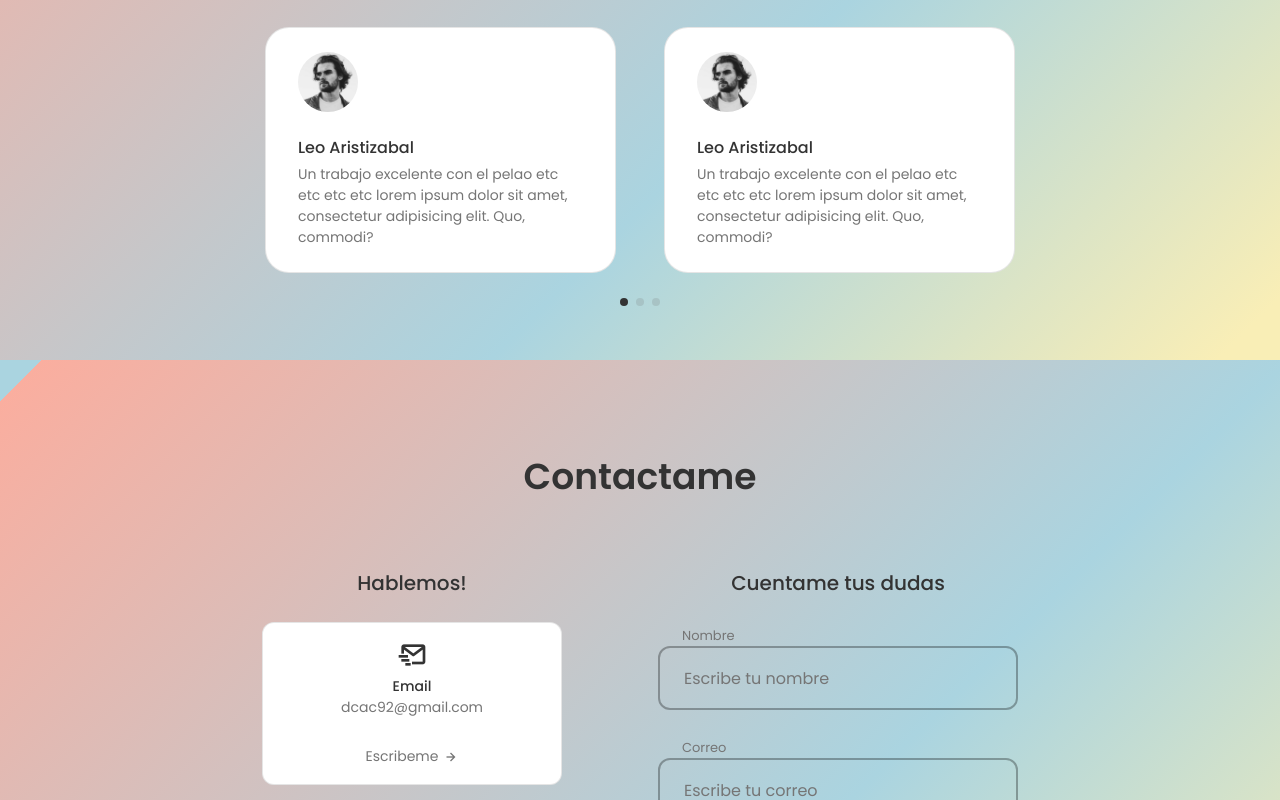
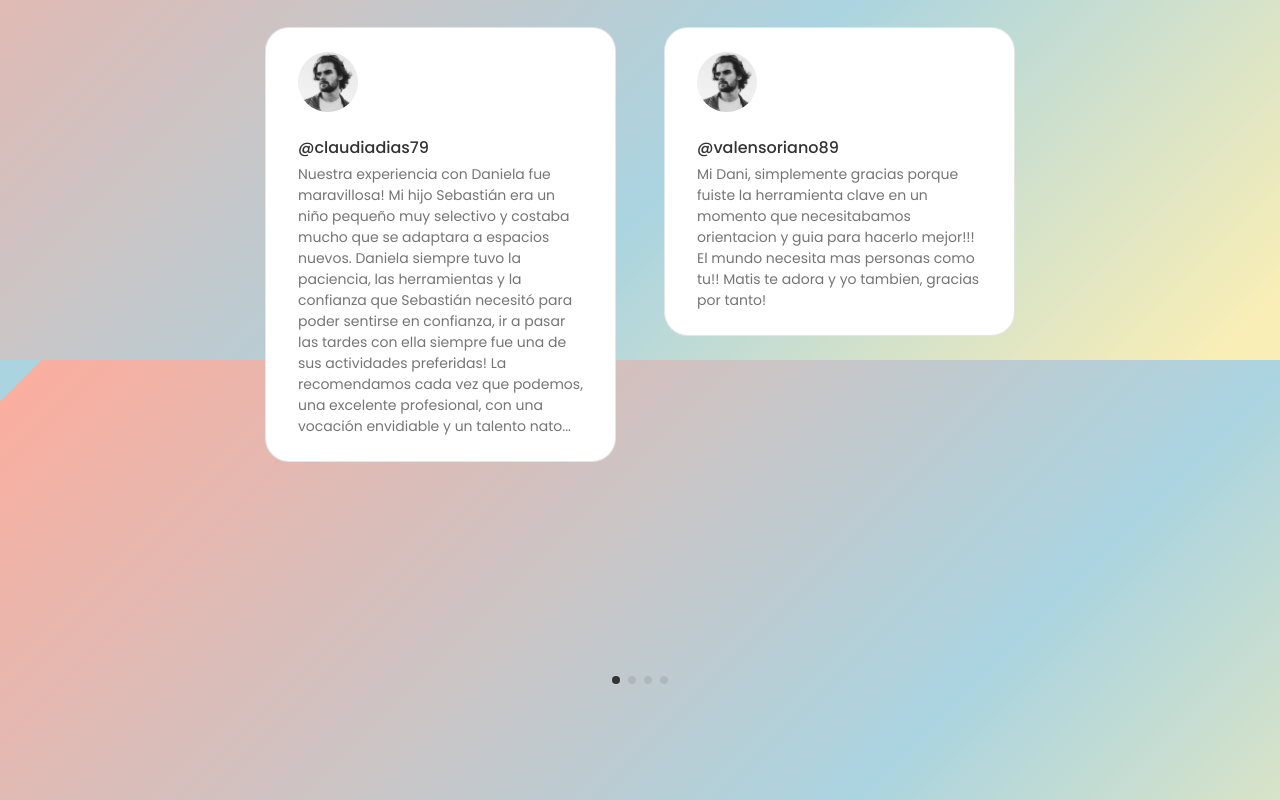
Before and after one commit to leoaristizabal/psicoaventuras, a React (Vite) app: page / in a window 1280 px wide. Shown: the part 2840-3640 px from the top of the page. Built offline with nearby package versions, Linux system fonts and the light colour scheme.

Commit message:
add emailjs to contact form and change text in testimonios component with the real ones, act dependencies from emailjs

```diff
--- a/package.json
+++ b/package.json
@@ -10,6 +10,7 @@
     "preview": "vite preview"
   },
   "dependencies": {
+    "@emailjs/browser": "^4.1.0",
     "react": "^18.2.0",
     "react-dom": "^18.2.0",
     "swiper": "^11.0.6"
--- a/src/Components/Contact/Contact.jsx
+++ b/src/Components/Contact/Contact.jsx
@@ -1,13 +1,32 @@
-import React from "react";
+import React, { useRef, useState } from 'react';
+import emailjs from '@emailjs/browser';
 import './contact.css'
 
 const Contact = () => {
+  const form = useRef();
+  const [isMessageSent, setIsMessageSent] = useState(false);
+
+  const sendEmail = (e) => {
+    e.preventDefault();
+
+    emailjs
+      .sendForm('service_iqmc76a', 'template_2z4n7vk', form.current, {
+        publicKey: 'vgugjY2fzeQFg_FXH',
+      })
+
+      .then(()=> {
+        setIsMessageSent(true);
+        setTimeout(()=> setIsMessageSent(false), 3000); //reset dle mensaje despues de 5 segundos
+      })
+      .catch((error)=> console.error("Error al enviar el mensaje", error));
+      e.target.reset()
+  };
   return (
-    <section className="experiencia section" id="experiencia">
+    <section className="contact section" id="contact">
       <h2 className="section__title">Contactame</h2>
       <span className="section__subtitle"></span>
+      <div className="contact__container container grid">
 
-      <div className="contact__container container grid">
         <div className="contact__content">
           <h3 className="contact__title">Hablemos!</h3>
 
@@ -62,7 +81,8 @@ const Contact = () => {
         <div className="contact__content">
           <h3 className="contact__title">Cuentame tus dudas</h3>
 
-          <form className="contact__form">
+          <form ref={form} onSubmit={sendEmail}
+          className="contact__form">
             <div className="contact__form-div">
               <label htmlFor="" className="contact__form-tag">
                 Nombre
@@ -121,6 +141,11 @@ const Contact = () => {
           </form>
         </div>
       </div>
+      {isMessageSent && (
+          <div className="message__sent">
+            Mensaje enviado exitosamente. Gracias por contactarme.
+          </div>
+        )}
     </section>
   );
 };
--- a/src/Components/Contact/contact.css
+++ b/src/Components/Contact/contact.css
@@ -107,6 +107,19 @@
     resize: none;
 }
 
+/*Ventana de confirmacion del mensaje*/
+.message__sent {
+    background-color: var(--container-color); /* Color de fondo */
+    border: 1px solid rgba(0, 0, 0, 0.1); /* Borde */
+    padding: 1rem; /* Espaciado interno */
+    border-radius: 0.75rem; /* Borde redondeado */
+    text-align: center; /* Alineación del texto al centro */
+    margin-top: 1rem; /* Margen superior */
+    font-size: var(--small-font-size); /* Tamaño de fuente */
+    color: var(--title-color); /* Color de texto */
+  }
+
+
 /*BREAK POINTS*/
 
 /*For Large DEvices*/
--- a/src/Components/Testimonios/Data.jsx
+++ b/src/Components/Testimonios/Data.jsx
@@ -7,21 +7,28 @@ export const Data = [
     {
         id:1,
         image: Image1,
-        title: "Leo Aristizabal",
-        description: "Un trabajo excelente con el pelao etc etc etc etc lorem ipsum dolor sit amet, consectetur adipisicing elit. Quo, commodi?",
+        title: "@claudiadias79",
+        description: "Nuestra experiencia con Daniela fue maravillosa! Mi hijo Sebastián era un niño pequeño muy selectivo y costaba mucho que se adaptara a espacios nuevos. Daniela siempre tuvo la paciencia, las herramientas y la confianza que Sebastián necesitó para poder sentirse en confianza, ir a pasar las tardes con ella siempre fue una de sus actividades preferidas! La recomendamos cada vez que podemos, una excelente profesional, con una vocación envidiable y un talento nato...",
     },
 
     {
         id:2,
         image: Image2,
-        title: "Leo Aristizabal",
-        description: "Un trabajo excelente con el pelao etc etc etc etc lorem ipsum dolor sit amet, consectetur adipisicing elit. Quo, commodi?",
+        title: "@valensoriano89",
+        description: "Mi Dani, simplemente gracias porque fuiste la herramienta clave en un momento que necesitabamos orientacion  y guia para hacerlo mejor!!! El mundo necesita mas personas como tu!! Matis te adora y yo tambien, gracias por tanto!",
     },
 
     {
-        id:2,
+        id:3,
         image: Image3,
-        title: "Leo Aristizabal",
-        description: "Un trabajo excelente con el pelao etc etc etc etc lorem ipsum dolor sit amet, consectetur adipisicing elit. Quo, commodi?",
+        title: "@carmendelv_rosas",
+        description: "Nuestra experiencia con Daniela fue maravillosa, desde el inicio, mi nina hizo una coneccion con ella, nos ayudo en el comienzo del preescolar e iniciarla en todos sus aspectos. Otro punto super importante, que siempre lo tendre en agradecimiento, en el nacimiento de mi segundo hijo, el cual fue super complejo ya que el estuvo en terapia intensiva, Daniela nos ayudo en ese proceso con Kamil, a pesar de ser pequena lo tomo de la mejor manera y nos dios herramientas para poder equilibrar todos los escenarios!",
+    },
+
+    {
+        id:4,
+        image: Image3,
+        title: "@johana.mds",
+        description: "Daniela, gracias a tu apoyo y tu trabajo profesional, nos orientaste a iniciar este camino, partiendo de un diagnostico totalmente incierto para nosotros como padres, gracias a tu dulzura, te ganas a Massimiliano para estimularlo de forma didacta en su escolaridad, haciendo ejercicios motores finos para mejorar el agarre del lapiz y nivelarlo con sus pares, tambien propiciando momentos de socializacion con otros ninos y adultos del entorno. Nos suavizaste para transitar un diagnostico que tiene sus subidas y bajadas y sobrellevarlo de la mejor manera como familia, resolviendo nuestras dudas, anticipandonos y calmando nuestras ansias. Gracias por la manera positiva que influiste en Massi, gracias a tu ayuda podemos prepararlo y adaptarlo mejor en los distintos escenarios que se le presentan diariamente!",
     },
 ];
```
Also changed, not shown: 1 other file (tests, documents, lock files or other folders).
